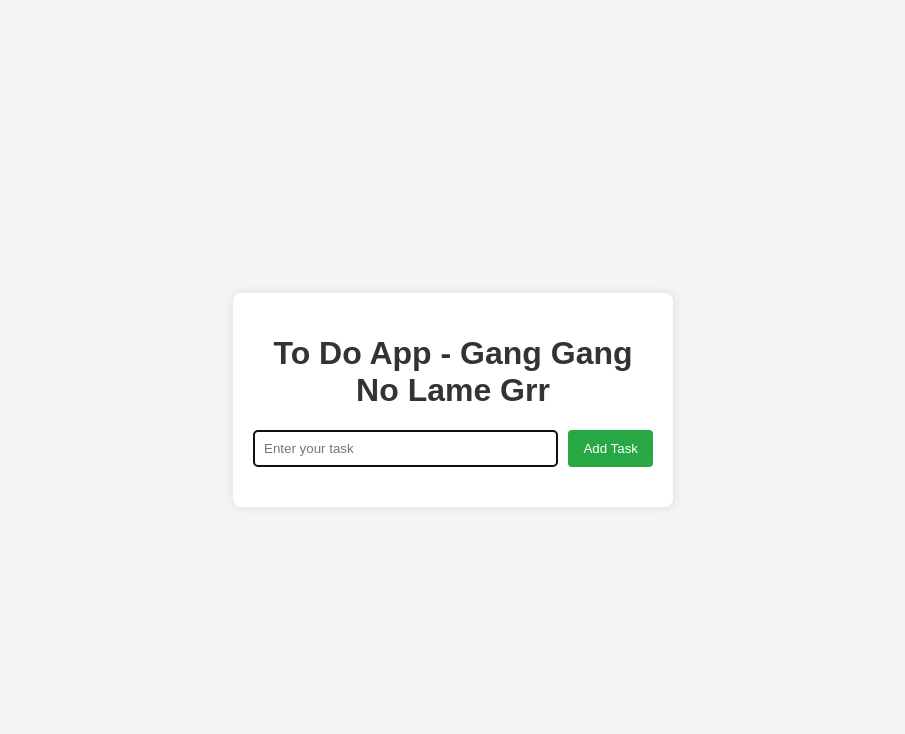
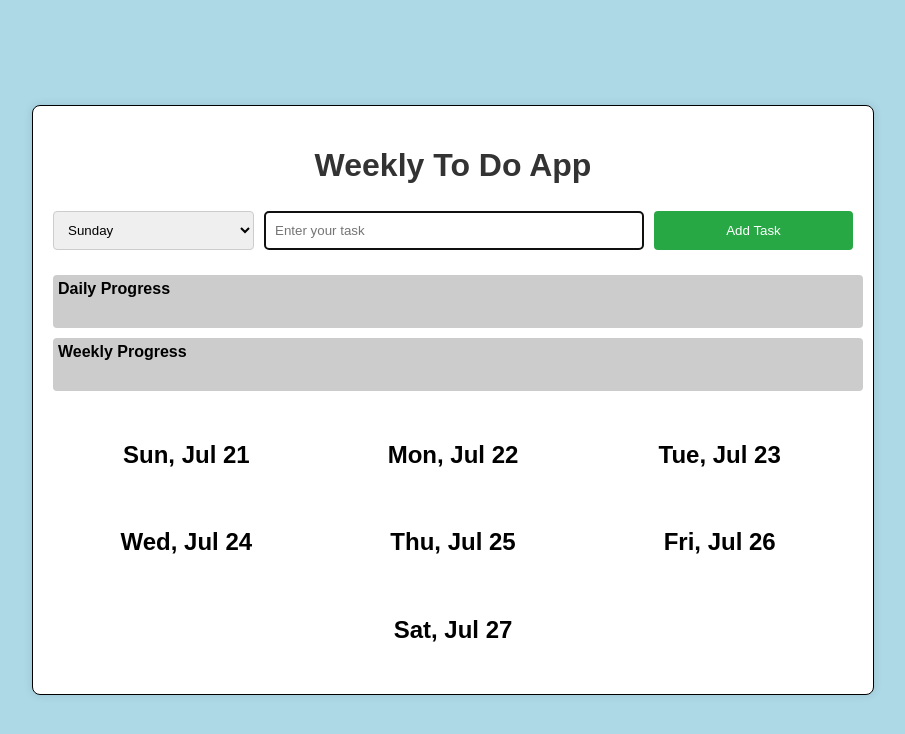
Before and after one commit to pleasehelpm32/react-project-todoapp, a React (Create React App) app: page / in a window 1280 px wide. Shown: the top 734 px of the page, without its empty margins (187-1092 px from the left). Built offline with nearby package versions, Linux system fonts and the light colour scheme.

Commit message:
improved UI drag and drop

```diff
--- a/package.json
+++ b/package.json
@@ -8,6 +8,7 @@
     "@testing-library/user-event": "^13.5.0",
     "react": "^18.3.1",
     "react-dom": "^18.3.1",
+    "react-icons": "^5.2.1",
     "react-scripts": "5.0.1",
     "web-vitals": "^2.1.4"
   },
--- a/src/App.js
+++ b/src/App.js
@@ -6,7 +6,18 @@ function App() {
   const [input, setInput] = useState("");
   const [isEditing, setIsEditing] = useState(false);
   const [currentTask, setCurrentTask] = useState({ id: null, text: "" });
+  const [selectedDay, setSelectedDay] = useState("Sunday");
   const inputRef = useRef(null);
+
+  const daysOfWeek = [
+    "Sunday",
+    "Monday",
+    "Tuesday",
+    "Wednesday",
+    "Thursday",
+    "Friday",
+    "Saturday",
+  ];
 
   useEffect(() => {
     inputRef.current.focus();
@@ -14,21 +25,24 @@ function App() {
     // Load tasks from localStorage
     const savedTasks = JSON.parse(localStorage.getItem("tasks"));
     if (savedTasks) {
-      console.log("Loaded tasks from localStorage:", savedTasks); // Debugging log
       setTasks(savedTasks);
     }
   }, []);
 
   useEffect(() => {
     // Save tasks to localStorage
-    console.log("Saving tasks to localStorage:", tasks); // Debugging log
     localStorage.setItem("tasks", JSON.stringify(tasks));
   }, [tasks]);
 
   const handleSubmit = (e) => {
     e.preventDefault();
     if (input.trim() === "") return; // Prevent adding empty tasks
-    const newTask = { id: Date.now(), text: input, completed: false };
+    const newTask = {
+      id: Date.now(),
+      text: input,
+      completed: false,
+      day: selectedDay, // Store the selected day
+    };
     setTasks([...tasks, newTask]);
     setInput("");
   };
@@ -69,10 +83,71 @@ function App() {
     setTasks(updatedTasks);
   };
 
+  const handleDragStart = (e, taskId) => {
+    e.dataTransfer.setData("taskId", taskId);
+  };
+
+  const handleDragOver = (e) => {
+    e.preventDefault();
+  };
+
+  const handleDrop = (e, day) => {
+    e.preventDefault();
+    const taskId = e.dataTransfer.getData("taskId");
+    const updatedTasks = tasks.map((task) => {
+      if (task.id === parseInt(taskId)) {
+        return { ...task, day: day };
+      }
+      return task;
+    });
+    setTasks(updatedTasks);
+  };
+
+  const calculateDailyProgress = () => {
+    const today = new Date().toLocaleDateString("en-US", { weekday: "long" });
+    const dailyTasks = tasks.filter((task) => task.day === today);
+    const completedTasks = dailyTasks.filter((task) => task.completed).length;
+    return dailyTasks.length === 0
+      ? 0
+      : (completedTasks / dailyTasks.length) * 100;
+  };
+
+  const calculateWeeklyProgress = () => {
+    const completedTasks = tasks.filter((task) => task.completed).length;
+    return tasks.length === 0 ? 0 : (completedTasks / tasks.length) * 100;
+  };
+
+  const getWeekDates = () => {
+    const now = new Date();
+    const dayOfWeek = now.getDay(); // 0 (Sun) to 6 (Sat)
+    const startOfWeek = new Date(now);
+    startOfWeek.setDate(now.getDate() - dayOfWeek);
+
+    const options = { weekday: "short", month: "short", day: "numeric" };
+
+    return daysOfWeek.map((_, index) => {
+      const date = new Date(startOfWeek);
+      date.setDate(startOfWeek.getDate() + index);
+      return date.toLocaleDateString("en-US", options);
+    });
+  };
+
+  const weekDates = getWeekDates();
+
   return (
     <div className="app-container">
-      <h1>To Do App - Gang Gang No Lame Grr</h1>
+      <h1>Weekly To Do App</h1>
       <form onSubmit={handleSubmit}>
+        <select
+          value={selectedDay}
+          onChange={(e) => setSelectedDay(e.target.value)}
+        >
+          {daysOfWeek.map((day) => (
+            <option key={day} value={day}>
+              {day}
+            </option>
+          ))}
+        </select>
         <input
           type="text"
           value={input}
@@ -82,11 +157,42 @@ function App() {
         />
         <button type="submit">Add Task</button>
       </form>
+      <div className="progress-bars">
+        <div className="progress-bar-container">
+          <label>Daily Progress</label>
+          <div
+            className="progress-bar"
+            style={{ width: `${calculateDailyProgress()}%` }}
+          ></div>
+        </div>
+        <div className="progress-bar-container">
+          <label>Weekly Progress</label>
+          <div
+            className="progress-bar"
+            style={{ width: `${calculateWeeklyProgress()}%` }}
+          ></div>
+        </div>
+      </div>
+      <div className="weekly-tasks">
+        {daysOfWeek.map((day, index) => (
+          <div
+            key={day}
+            className="day-column"
+            onDragOver={(e) => handleDragOver(e)}
+            onDrop={(e) => handleDrop(e, day)}
+          >
+            <h2>{weekDates[index]}</h2>
             <ul className="tasks">
-        {tasks.map((task) => (
+              {tasks
+                .filter((task) => task.day === day)
+                .map((task) => (
                   <li
                     key={task.id}
                     className={`task ${task.completed ? "completed" : ""}`}
+                    draggable
+                    onDragStart={(e) => handleDragStart(e, task.id)}
+                    onDragOver={(e) => handleDragOver(e)}
+                    onDrop={(e) => handleDrop(e, day)}
                   >
                     <input
                       type="checkbox"
@@ -105,7 +211,10 @@ function App() {
                     ) : (
                       <>
                         {task.text}
-                <button className="edit" onClick={() => handleEdit(task)}>
+                        <button
+                          className="edit"
+                          onClick={() => handleEdit(task)}
+                        >
                           Edit
                         </button>
                         <button
@@ -120,6 +229,9 @@ function App() {
                 ))}
             </ul>
           </div>
+        ))}
+      </div>
+    </div>
   );
 }
 
--- a/src/index.css
+++ b/src/index.css
@@ -1,7 +1,7 @@
 /* General styling for the body */
 body {
   font-family: Arial, sans-serif;
-  background-color: #f4f4f4;
+  background-color: lightblue;
   margin: 0;
   padding: 0;
   display: flex;
@@ -17,7 +17,8 @@ body {
   border-radius: 8px;
   box-shadow: 0 0 10px rgba(0, 0, 0, 0.1);
   width: 100%;
-  max-width: 400px;
+  max-width: 800px;
+  border: 1px solid black; /* Added black border */
 }
 
 /* Styling for the header */
@@ -31,9 +32,16 @@ form {
   display: flex;
   justify-content: space-between;
   margin-bottom: 20px;
+  flex-wrap: wrap;
 }
 
-form input[type="text"] {
+form select,
+form input[type="text"],
+form button {
+  margin: 5px 0;
+}
+
+form select {
   flex: 1;
   padding: 10px;
   border: 1px solid #ccc;
@@ -41,8 +49,17 @@ form input[type="text"] {
   margin-right: 10px;
 }
 
+form input[type="text"] {
+  flex: 2;
+  padding: 10px;
+  border: 1px solid #ccc;
+  border-radius: 4px;
+  margin-right: 10px;
+}
+
 form button {
-  padding: 10px 15px;
+  flex: 1;
+  padding: 10px;
   background-color: #28a745;
   border: none;
   color: white;
@@ -53,6 +70,32 @@ form button {
 
 form button:hover {
   background-color: #218838;
+}
+
+/* Progress bars styling */
+.progress-bars {
+  margin-bottom: 20px;
+}
+
+.progress-bar-container {
+  width: 100%;
+  background-color: #ccc;
+  border-radius: 4px;
+  margin-bottom: 10px;
+  padding: 5px;
+}
+
+.progress-bar-container label {
+  display: block;
+  margin-bottom: 5px;
+  font-weight: bold;
+}
+
+.progress-bar {
+  height: 20px;
+  background-color: #28a745;
+  border-radius: 4px;
+  transition: width 0.3s;
 }
 
 /* Styling for the tasks list */
@@ -109,3 +152,19 @@ form button:hover {
 .task button.delete:hover {
   background-color: #c82333;
 }
+
+/* Weekly view styling */
+.weekly-tasks {
+  display: flex;
+  flex-wrap: wrap;
+}
+
+.day-column {
+  flex: 1;
+  min-width: 200px;
+  margin: 10px;
+}
+
+.day-column h2 {
+  text-align: center;
+}
```
Also changed, not shown: src/index.js (+6 -6 lines), 1 other file (tests, documents, lock files or other folders). Lines whose indentation alone changed are shown as unchanged.
